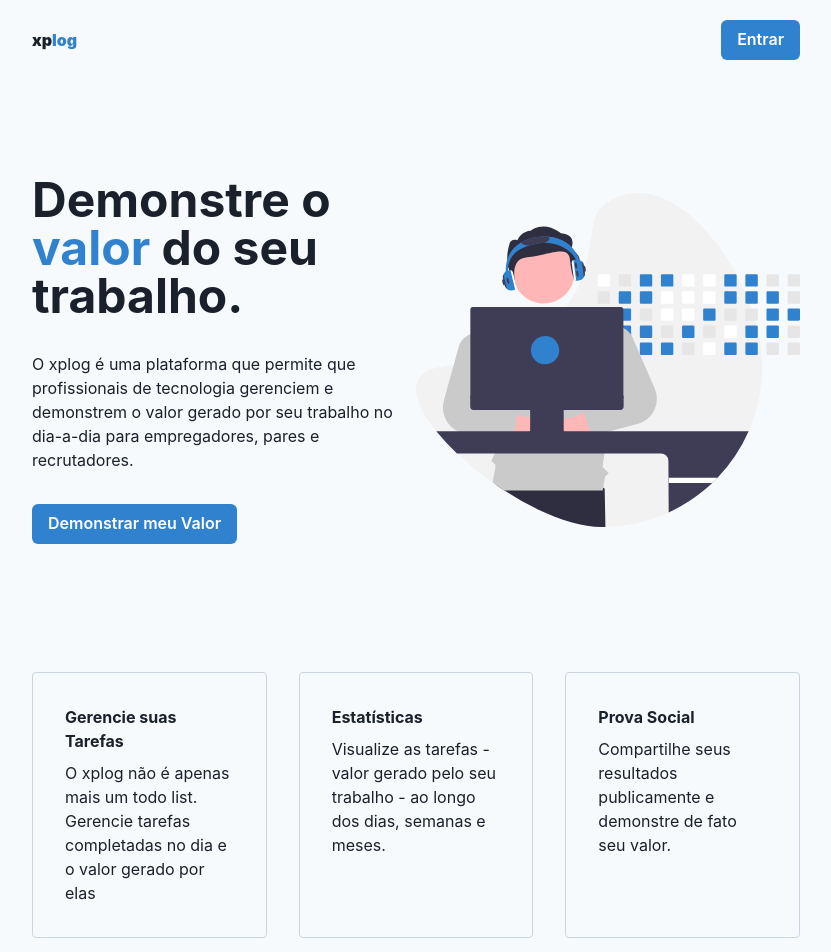
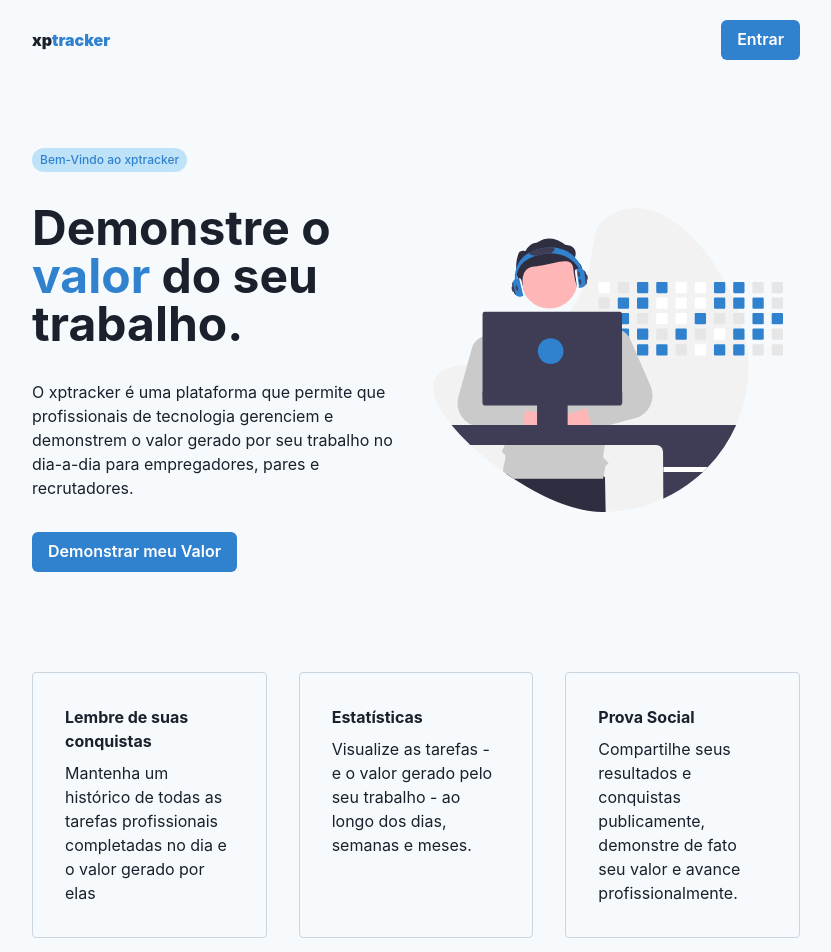
Before and after one commit to fischerafael/brag-log, a Next.js app: page / in a window 1280 px wide. Shown: the top 952 px of the page, without its empty margins (224-1055 px from the left). Built offline with nearby package versions, Linux system fonts and the light colour scheme.

Commit message:
feat: working

```diff
--- a/pages/_document.tsx
+++ b/pages/_document.tsx
@@ -4,7 +4,7 @@ export default function Document() {
   return (
     <Html lang="en">
       <Head>
-        <title>xplog</title>
+        <title>xptracker</title>
       </Head>
       <body>
         <Main />
--- a/src/client/pages/PageAppLandingPage/index.tsx
+++ b/src/client/pages/PageAppLandingPage/index.tsx
@@ -1,5 +1,7 @@
 import React from "react";
 import * as Chakra from "@chakra-ui/react";
+
+const formURL = "https://forms.gle/Lnv7WUThSM5unqXx5";
 
 export const PageAppLandingPage = () => {
   return (
@@ -7,6 +9,7 @@ export const PageAppLandingPage = () => {
       <Header />
       <HeroSection />
       <FeaturesSection />
+      <Footer />
     </TemplateLandingPage>
   );
 };
@@ -45,10 +48,12 @@ export const Header = () => {
       <Chakra.Text fontWeight="black">
         xp
         <Chakra.Text as="span" color="blue.500">
-          log
+          tracker
         </Chakra.Text>
       </Chakra.Text>
-      <Chakra.Button colorScheme="blue">Entrar</Chakra.Button>
+      <a target="_blank" href={formURL}>
+        <Chakra.Button colorScheme="blue">Entrar</Chakra.Button>
+      </a>
     </Chakra.HStack>
   );
 };
@@ -56,12 +61,20 @@ export const Header = () => {
 export const HeroSection = () => {
   return (
     <Chakra.Grid
-      h="70vh"
+      minH="70vh"
       w="full"
       maxW="container.md"
       gridTemplateColumns={["1fr", "1fr", "1fr 1fr"]}
     >
       <Chakra.VStack align="flex-start" justify="center" spacing="8">
+        <Chakra.Tag
+          colorScheme="blue"
+          borderRadius="full"
+          fontSize="xs"
+          color="blue.500"
+        >
+          Bem-Vindo ao xptracker
+        </Chakra.Tag>
         <Chakra.Text
           fontWeight="bold"
           fontSize="5xl"
@@ -75,16 +88,22 @@ export const HeroSection = () => {
           do seu trabalho.
         </Chakra.Text>
         <Chakra.Text>
-          O xplog é uma plataforma que permite que profissionais de tecnologia
-          gerenciem e demonstrem o valor gerado por seu trabalho no dia-a-dia
-          para empregadores, pares e recrutadores.
+          O xptracker é uma plataforma que permite que profissionais de
+          tecnologia gerenciem e demonstrem o valor gerado por seu trabalho no
+          dia-a-dia para empregadores, pares e recrutadores.
         </Chakra.Text>
-        <Chakra.Button colorScheme="blue">Demonstrar meu Valor</Chakra.Button>
+        <a target="_blank" href={formURL}>
+          <Chakra.Button colorScheme="blue">Demonstrar meu Valor</Chakra.Button>
+        </a>
       </Chakra.VStack>
 
-      <Chakra.VStack align="flex-start" justify="center" spacing="8">
-        <Chakra.Image src="/hero-image.svg" aria-label="heroImage" />
-      </Chakra.VStack>
+      <Chakra.Grid alignItems="center" justifyItems="center" gap="8">
+        <Chakra.Image
+          src="/hero-image.svg"
+          aria-label="heroImage"
+          maxW="350px"
+        />
+      </Chakra.Grid>
     </Chakra.Grid>
   );
 };
@@ -114,21 +133,21 @@ export const FeatureCard = ({ title, subTitle }: FeatureCardProps) => {
 const features: FeatureCardProps[] = [
   {
     id: "1",
-    title: "Gerencie suas Tarefas",
+    title: "Lembre de suas conquistas",
     subTitle:
-      "O xplog não é apenas mais um todo list. Gerencie tarefas completadas no dia e o valor gerado por elas",
+      "Mantenha um histórico de todas as tarefas profissionais completadas no dia e o valor gerado por elas",
   },
   {
     id: "2",
     title: "Estatísticas",
     subTitle:
-      "Visualize as tarefas - valor gerado pelo seu trabalho - ao longo dos dias, semanas e meses.",
+      "Visualize as tarefas - e o valor gerado pelo seu trabalho - ao longo dos dias, semanas e meses.",
   },
   {
     id: "3",
     title: "Prova Social",
     subTitle:
-      "Compartilhe seus resultados publicamente e demonstre de fato seu valor.",
+      "Compartilhe seus resultados e conquistas publicamente, demonstre de fato seu valor e avance profissionalmente.",
   },
 ];
 
@@ -151,3 +170,15 @@ export const FeaturesSection = () => {
     </Chakra.Grid>
   );
 };
+
+const Footer = () => {
+  return (
+    <Chakra.Grid
+      w="full"
+      maxW="container.md"
+      gridTemplateColumns={["1fr", "1fr", "1fr 1fr"]}
+      gap="8"
+      py="8"
+    ></Chakra.Grid>
+  );
+};
```
